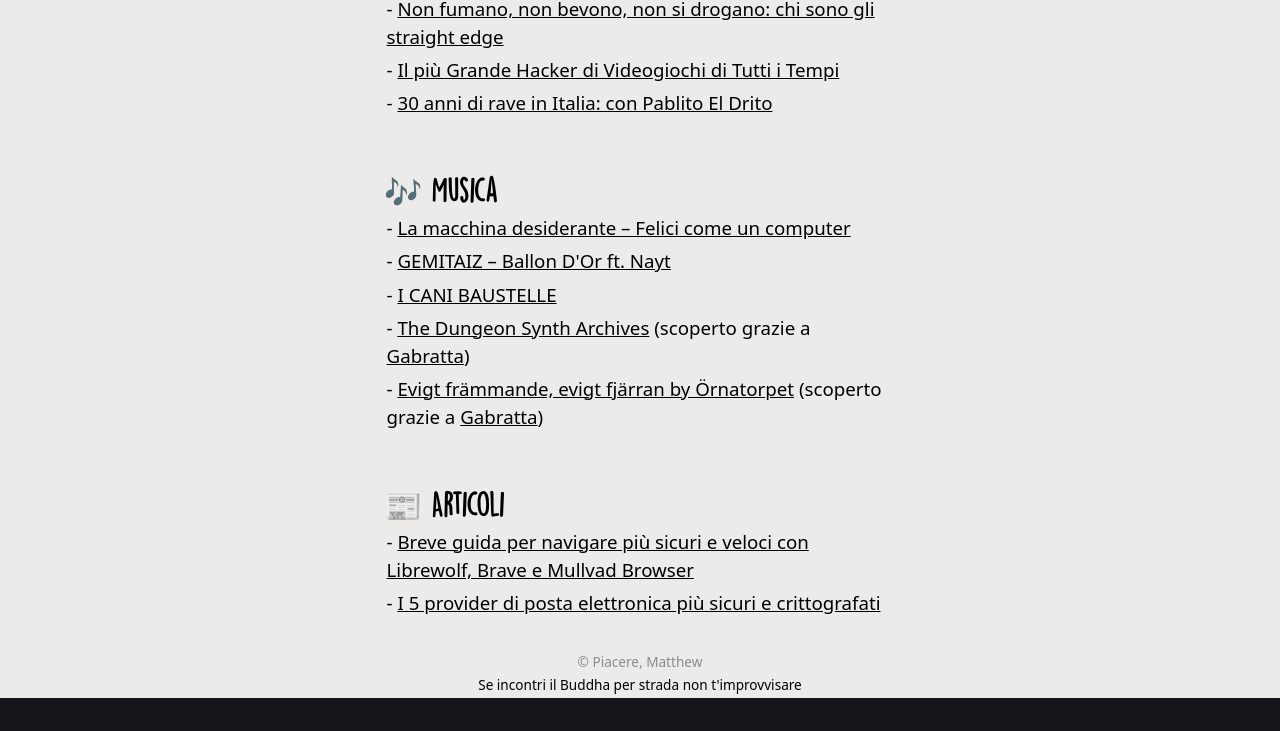
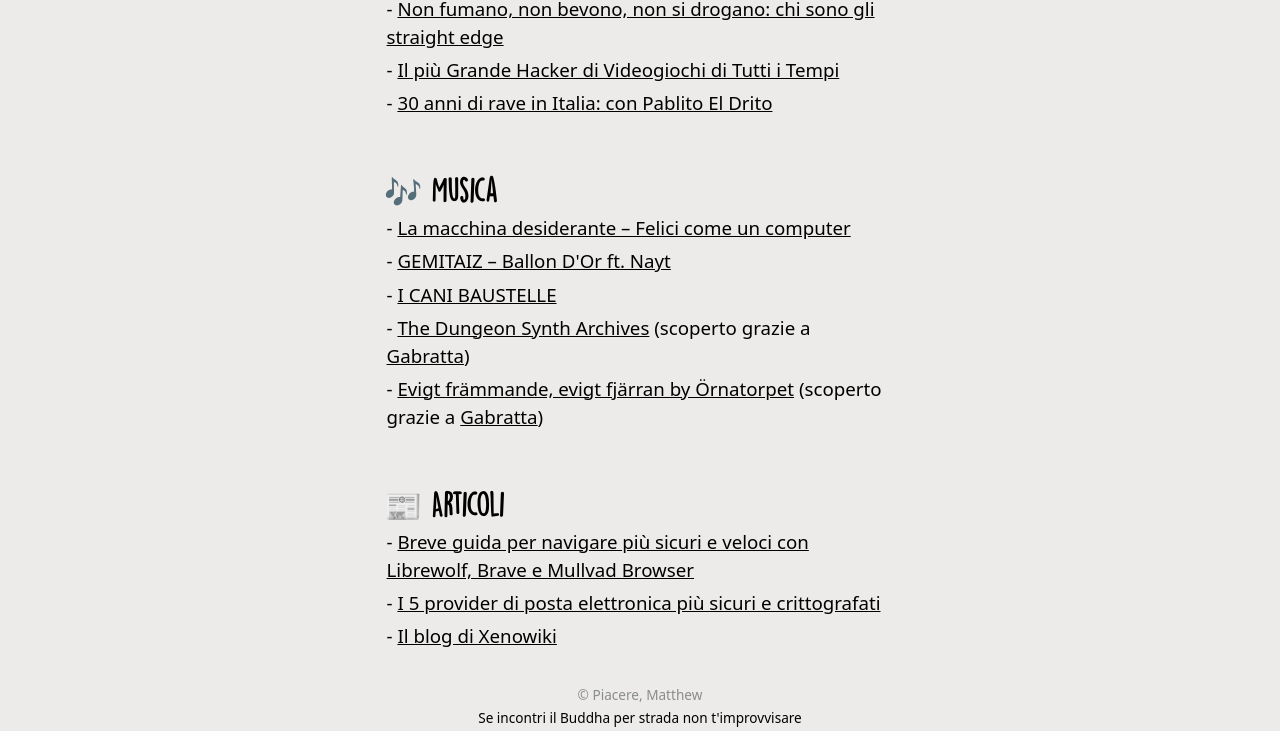
Before and after one commit to mattiaudisio/piacerematthew, an Astro site: page /angoloConsigli in a window 1280 px wide. Shown: the part 571-1302 px from the top of the page. Before the commit the page ends 1269 px from the top, so only its background shows below. Built offline with nearby package versions, Linux system fonts and the light colour scheme; Astro itself is replaced by a stand-in of ours.

Commit message:
update angoloConsigli.astro

```diff
--- a/src/pages/angoloConsigli.astro
+++ b/src/pages/angoloConsigli.astro
@@ -31,6 +31,7 @@
                 <ul>
                     <li>- <a href="https://noblogo.org/filippodb/breve-guida-per-navigare-piu-veloci-e-piu-sicuri-con-le-estensioni-per">Breve guida per navigare più sicuri e veloci con Librewolf, Brave e Mullvad Browser</a></li>
                     <li>- <a href="https://www.tecnobabele.com/i-5-provider-di-posta-elettronica-piu-sicuri-e-crittografati/2021-02-03/"> I 5 provider di posta elettronica più sicuri e crittografati</a></li>
+                    <li>- <a href="https://www.xenowiki.org/it/Blog.html">Il blog di Xenowiki</a></li>
                 </ul>
  			</div>
 			<Footer/>
```
